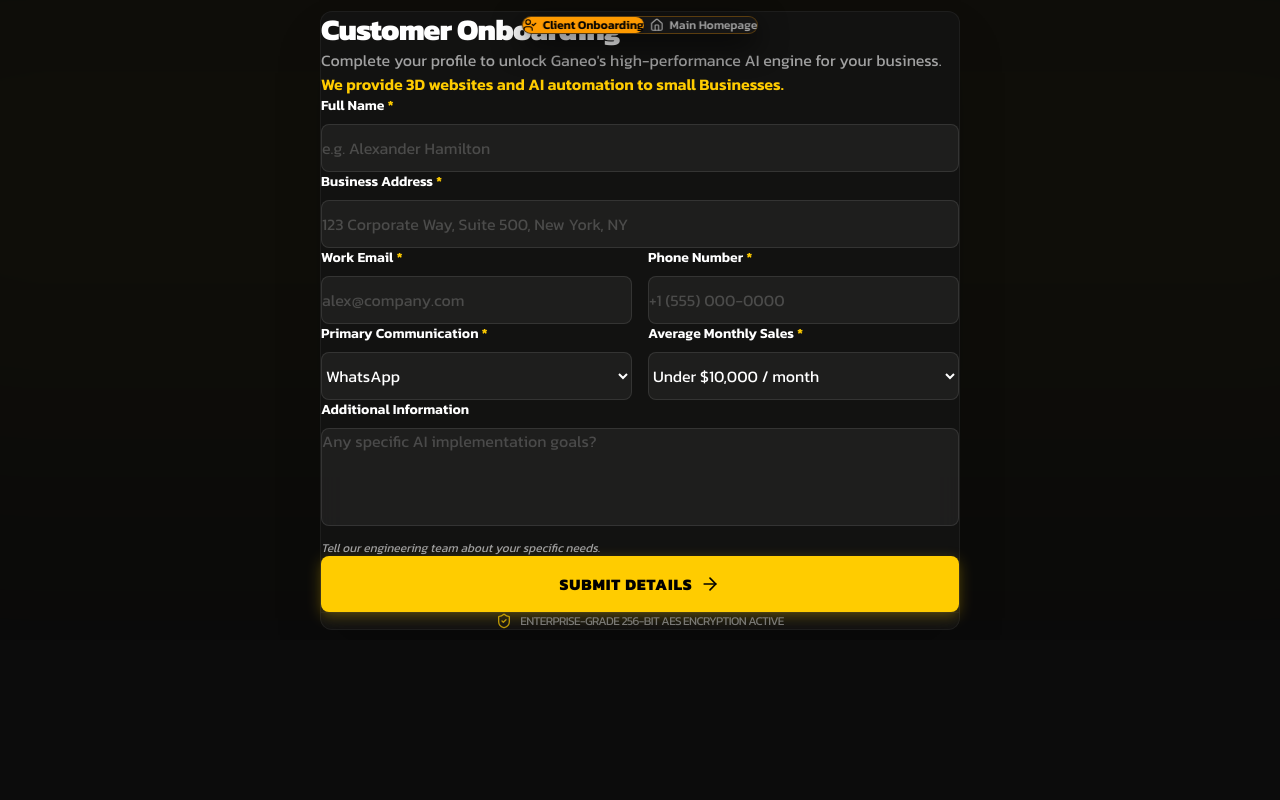
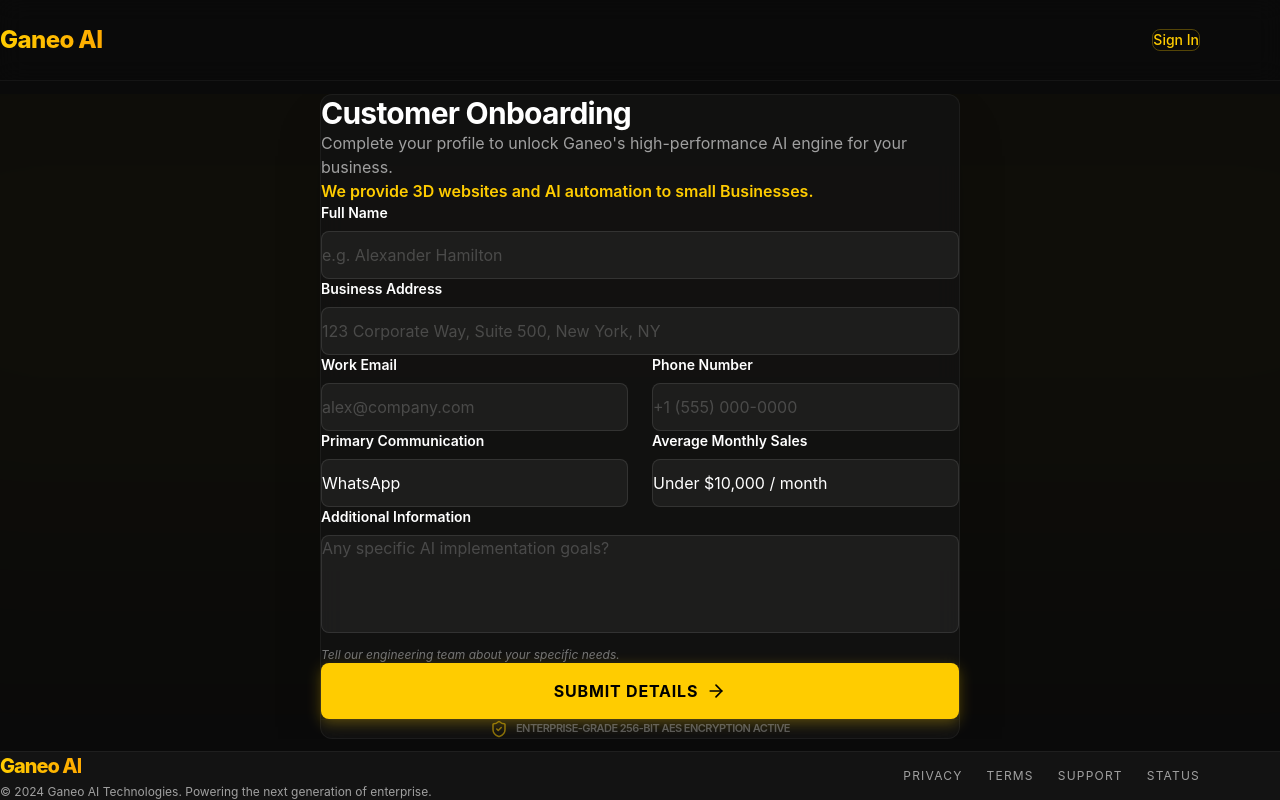
Before and after one commit to darrshandangi/Ganeo-Ai, a React (Vite) app: page / in a window 1280 px wide. Built offline with nearby package versions, Linux system fonts and the light colour scheme; no server answers.

Commit message:
feat: integrate downloaded Stitch client onboarding template code.html

```diff
--- a/src/App.tsx
+++ b/src/App.tsx
@@ -5,7 +5,6 @@
 import { ServicesSection } from './components/sections/ServicesSection';
 import { ProjectsSection } from './components/sections/ProjectsSection';
 import { OnboardingSection } from './components/sections/OnboardingSection';
-import { Home, UserCheck } from 'lucide-react';
 
 function App() {
   const [currentView, setCurrentView] = useState<'onboarding' | 'home'>('onboarding');
@@ -18,34 +17,7 @@
   }, []);
 
   return (
-    <main className="overflow-x-clip bg-[#0C0C0C] min-h-screen pt-24 pb-16">
-      {/* Fixed View Switcher Navigation Pill */}
-      <div className="fixed top-4 left-1/2 -translate-x-1/2 z-[100] px-3 py-1.5 rounded-full bg-neutral-900/95 border border-amber-500/30 backdrop-blur-xl shadow-[0_10px_30px_rgba(0,0,0,0.8)] flex items-center gap-1.5 text-xs font-medium">
-        <button
-          onClick={() => setCurrentView('onboarding')}
-          className={`flex items-center gap-1.5 px-3 py-1.5 rounded-full transition-all cursor-pointer ${
-            currentView === 'onboarding'
-              ? 'bg-amber-500 text-black font-semibold shadow-md'
-              : 'text-neutral-400 hover:text-white'
-          }`}
-        >
-          <UserCheck className="w-3.5 h-3.5" />
-          <span>Client Onboarding</span>
-        </button>
-
-        <button
-          onClick={() => setCurrentView('home')}
-          className={`flex items-center gap-1.5 px-3 py-1.5 rounded-full transition-all cursor-pointer ${
-            currentView === 'home'
-              ? 'bg-amber-500 text-black font-semibold shadow-md'
-              : 'text-neutral-400 hover:text-white'
-          }`}
-        >
-          <Home className="w-3.5 h-3.5" />
-          <span>Main Homepage</span>
-        </button>
-      </div>
-
+    <main className="overflow-x-clip bg-[#0A0A0A] min-h-screen">
       {currentView === 'onboarding' ? (
         <OnboardingSection />
       ) : (
--- a/src/components/sections/OnboardingSection.tsx
+++ b/src/components/sections/OnboardingSection.tsx
@@ -43,11 +43,30 @@
   };
 
   return (
-    <section className="min-h-[calc(100vh-160px)] flex flex-col items-center justify-center py-8 relative overflow-hidden bg-[#0A0A0A] text-white">
-      {/* Ambient Radial Background Glow */}
+    <div className="bg-[#0A0A0A] text-[#FFFFFF] min-h-screen flex flex-col justify-between font-sans selection:bg-[#FFCC00] selection:text-black">
+      {/* TopAppBar */}
+      <header className="bg-[#0A0A0A]/80 backdrop-blur-md w-full top-0 sticky z-50 border-b border-white/5">
+        <div className="flex justify-between items-center h-20 px-6 sm:px-10 max-w-[1200px] mx-auto">
+          <div className="text-2xl font-extrabold bg-gradient-to-r from-[#FFCC00] to-[#FFAA00] bg-clip-text text-transparent cursor-pointer tracking-tight">
+            Ganeo AI
+          </div>
+          <div className="flex items-center">
+            <button
+              type="button"
+              className="px-6 py-2 rounded-lg border border-[#FFCC00]/30 text-[#FFCC00] text-sm font-medium hover:bg-[#FFCC00]/10 transition-all cursor-pointer"
+            >
+              Sign In
+            </button>
+          </div>
+        </div>
+      </header>
+
+      {/* Main Content Area */}
+      <main className="min-h-[calc(100vh-160px)] flex flex-col items-center justify-center py-8 sm:py-12 relative overflow-hidden">
+        {/* Ambient Background Blur */}
         <div className="absolute top-0 left-1/2 -translate-x-1/2 w-[150%] h-[600px] pointer-events-none opacity-10 blur-[140px] bg-gradient-to-b from-[#FFCC00]/40 to-transparent" />
 
-      <div className="w-full max-w-[640px] px-4 relative z-10">
+        <section className="w-full max-w-[640px] px-4 relative z-10">
           <AnimatePresence mode="wait">
             {!isSubmitted ? (
               <motion.div
@@ -56,17 +75,17 @@
                 animate={{ opacity: 1, y: 0 }}
                 exit={{ opacity: 0, y: -15 }}
                 transition={{ duration: 0.4 }}
-              className="bg-[#131313]/90 backdrop-blur-md p-6 sm:p-8 rounded-xl border border-white/5 shadow-2xl space-y-6"
+                className="bg-[#131313]/80 backdrop-blur-md p-6 sm:p-8 rounded-xl border border-white/5 shadow-2xl space-y-6"
               >
-              {/* Card Header */}
-              <div className="text-center md:text-left">
-                <h1 className="text-3xl font-extrabold text-white mb-2 tracking-tight">
+                {/* Form Card Header */}
+                <div className="mb-6 text-center md:text-left">
+                  <h1 className="text-2xl sm:text-3xl text-white mb-2 tracking-tight font-bold">
                     Customer Onboarding
                   </h1>
-                <p className="text-neutral-400 text-base">
+                  <p className="text-[#A0A0A0] text-sm sm:text-base">
                     Complete your profile to unlock Ganeo's high-performance AI engine for your business.
                   </p>
-                <p className="text-[#FFCC00] mt-2 font-semibold text-base">
+                  <p className="text-[#FFCC00] mt-2 font-semibold text-sm sm:text-base">
                     We provide 3D websites and AI automation to small Businesses.
                   </p>
                 </div>
@@ -85,10 +104,10 @@
 
                 {/* Form */}
                 <form onSubmit={handleSubmit} className="space-y-6" id="onboardingForm">
-                {/* Full Name */}
+                  {/* Row: Full Name */}
                   <div className="flex flex-col gap-2">
                     <label className="text-sm font-semibold text-white" htmlFor="fullName">
-                    Full Name <span className="text-[#FFCC00]">*</span>
+                      Full Name
                     </label>
                     <div className="relative">
                       <input
@@ -99,15 +118,15 @@
                         value={formData.full_name}
                         onChange={handleChange}
                         placeholder="e.g. Alexander Hamilton"
-                      className="w-full h-[48px] px-4 rounded-lg bg-white/5 border border-white/10 text-white focus:border-[#FFCC00] focus:ring-0 transition-all placeholder:text-white/20 text-base"
+                        className="w-full h-[48px] px-4 rounded-lg bg-white/5 border border-white/10 text-white focus:border-[#FFCC00] focus:ring-0 transition-all placeholder:text-white/20 text-sm sm:text-base"
                       />
                     </div>
                   </div>
 
-                {/* Business Address */}
+                  {/* Row: Business Address */}
                   <div className="flex flex-col gap-2">
                     <label className="text-sm font-semibold text-white" htmlFor="address">
-                    Business Address <span className="text-[#FFCC00]">*</span>
+                      Business Address
                     </label>
                     <div className="relative">
                       <input
@@ -118,16 +137,16 @@
                         value={formData.business_address}
                         onChange={handleChange}
                         placeholder="123 Corporate Way, Suite 500, New York, NY"
-                      className="w-full h-[48px] px-4 rounded-lg bg-white/5 border border-white/10 text-white focus:border-[#FFCC00] focus:ring-0 transition-all placeholder:text-white/20 text-base"
+                        className="w-full h-[48px] px-4 rounded-lg bg-white/5 border border-white/10 text-white focus:border-[#FFCC00] focus:ring-0 transition-all placeholder:text-white/20 text-sm sm:text-base"
                       />
                     </div>
                   </div>
 
-                {/* Email & Phone Grid */}
-                <div className="grid grid-cols-1 md:grid-cols-2 gap-4">
+                  {/* Row: Work Email & Phone Number Grid */}
+                  <div className="grid grid-cols-1 md:grid-cols-2 gap-6">
                     <div className="flex flex-col gap-2">
                       <label className="text-sm font-semibold text-white" htmlFor="email">
-                      Work Email <span className="text-[#FFCC00]">*</span>
+                        Work Email
                       </label>
                       <div className="relative">
                         <input
@@ -138,14 +157,14 @@
                           value={formData.email}
                           onChange={handleChange}
                           placeholder="alex@company.com"
-                        className="w-full h-[48px] px-4 rounded-lg bg-white/5 border border-white/10 text-white focus:border-[#FFCC00] focus:ring-0 transition-all placeholder:text-white/20 text-base"
+                          className="w-full h-[48px] px-4 rounded-lg bg-white/5 border border-white/10 text-white focus:border-[#FFCC00] focus:ring-0 transition-all placeholder:text-white/20 text-sm sm:text-base"
                         />
                       </div>
                     </div>
 
                     <div className="flex flex-col gap-2">
                       <label className="text-sm font-semibold text-white" htmlFor="phone">
-                      Phone Number <span className="text-[#FFCC00]">*</span>
+                        Phone Number
                       </label>
                       <div className="relative">
                         <input
@@ -156,17 +175,17 @@
                           value={formData.phone}
                           onChange={handleChange}
                           placeholder="+1 (555) 000-0000"
-                        className="w-full h-[48px] px-4 rounded-lg bg-white/5 border border-white/10 text-white focus:border-[#FFCC00] focus:ring-0 transition-all placeholder:text-white/20 text-base"
+                          className="w-full h-[48px] px-4 rounded-lg bg-white/5 border border-white/10 text-white focus:border-[#FFCC00] focus:ring-0 transition-all placeholder:text-white/20 text-sm sm:text-base"
                         />
                       </div>
                     </div>
                   </div>
 
-                {/* Primary Communication & Sales */}
-                <div className="grid grid-cols-1 md:grid-cols-2 gap-4">
+                  {/* Row: Comms Method & Sales */}
+                  <div className="grid grid-cols-1 md:grid-cols-2 gap-6">
                     <div className="flex flex-col gap-2">
                       <label className="text-sm font-semibold text-white" htmlFor="comms">
-                      Primary Communication <span className="text-[#FFCC00]">*</span>
+                        Primary Communication
                       </label>
                       <div className="relative">
                         <select
@@ -175,7 +194,7 @@
                           required
                           value={formData.preferred_communication}
                           onChange={handleChange}
-                        className="w-full h-[48px] px-4 rounded-lg bg-white/5 border border-white/10 text-white focus:border-[#FFCC00] focus:ring-0 transition-all text-base cursor-pointer"
+                          className="w-full h-[48px] px-4 rounded-lg bg-white/5 border border-white/10 text-white focus:border-[#FFCC00] focus:ring-0 transition-all text-sm sm:text-base cursor-pointer appearance-none"
                         >
                           <option value="WhatsApp" className="bg-[#131313] text-white">WhatsApp</option>
                           <option value="Slack" className="bg-[#131313] text-white">Slack</option>
@@ -186,7 +205,7 @@
 
                     <div className="flex flex-col gap-2">
                       <label className="text-sm font-semibold text-white" htmlFor="sales">
-                      Average Monthly Sales <span className="text-[#FFCC00]">*</span>
+                        Average Monthly Sales
                       </label>
                       <div className="relative">
                         <select
@@ -195,7 +214,7 @@
                           required
                           value={formData.avg_monthly_sales}
                           onChange={handleChange}
-                        className="w-full h-[48px] px-4 rounded-lg bg-white/5 border border-white/10 text-white focus:border-[#FFCC00] focus:ring-0 transition-all text-base cursor-pointer"
+                          className="w-full h-[48px] px-4 rounded-lg bg-white/5 border border-white/10 text-white focus:border-[#FFCC00] focus:ring-0 transition-all text-sm sm:text-base cursor-pointer appearance-none"
                         >
                           <option value="Under $10,000 / month" className="bg-[#131313] text-white">Under $10,000 / month</option>
                           <option value="$10,000 - $50,000 / month" className="bg-[#131313] text-white">$10,000 - $50,000 / month</option>
@@ -207,7 +226,7 @@
                     </div>
                   </div>
 
-                {/* Additional Information */}
+                  {/* Row: Additional Information */}
                   <div className="flex flex-col gap-2">
                     <label className="text-sm font-semibold text-white" htmlFor="additional">
                       Additional Information
@@ -220,14 +239,14 @@
                         value={formData.additional_notes}
                         onChange={handleChange}
                         placeholder="Any specific AI implementation goals?"
-                      className="w-full p-4 rounded-lg bg-white/5 border border-white/10 text-white focus:border-[#FFCC00] focus:ring-0 transition-all placeholder:text-white/20 resize-none text-base"
+                        className="w-full p-4 rounded-lg bg-white/5 border border-white/10 text-white focus:border-[#FFCC00] focus:ring-0 transition-all placeholder:text-white/20 resize-none text-sm sm:text-base"
                       />
                     </div>
-                  <span className="text-xs text-neutral-400 italic">Tell our engineering team about your specific needs.</span>
+                    <span className="text-xs text-[#A0A0A0]/70 italic">Tell our engineering team about your specific needs.</span>
                   </div>
 
                   {/* Submission Action */}
-                <div className="pt-2">
+                  <div className="pt-4">
                     <button
                       type="submit"
                       disabled={isSubmitting}
@@ -240,7 +259,7 @@
                         </>
                       ) : (
                         <>
-                        <span className="uppercase tracking-wider font-extrabold">Submit Details</span>
+                          <span className="uppercase tracking-wider">Submit Details</span>
                           <ArrowRight className="w-5 h-5 transition-transform group-hover:translate-x-1" />
                         </>
                       )}
@@ -248,10 +267,12 @@
                   </div>
                 </form>
 
-              {/* Encryption Footer */}
-              <div className="pt-4 border-t border-white/5 flex items-center justify-center gap-2 text-xs text-neutral-400 uppercase tracking-tighter opacity-70">
-                <ShieldCheck className="w-4 h-4 text-[#FFCC00]" />
-                <span>Enterprise-grade 256-bit AES encryption active</span>
+                {/* Encryption Footer Note */}
+                <div className="mt-8 pt-4 border-t border-white/5 flex items-center justify-center gap-2 opacity-50">
+                  <ShieldCheck className="w-[18px] h-[18px] text-[#FFCC00]" />
+                  <p className="text-[11px] font-semibold text-[#A0A0A0] uppercase tracking-tighter">
+                    Enterprise-grade 256-bit AES encryption active
+                  </p>
                 </div>
               </motion.div>
             ) : (
@@ -273,7 +294,28 @@
               />
             )}
           </AnimatePresence>
+        </section>
+      </main>
+
+      {/* Footer */}
+      <footer className="bg-[#131313] w-full py-8 border-t border-white/5">
+        <div className="flex flex-col md:flex-row justify-between items-center px-6 sm:px-10 max-w-[1200px] mx-auto gap-4">
+          <div className="flex flex-col gap-1 items-center md:items-start">
+            <div className="text-xl font-extrabold bg-gradient-to-r from-[#FFCC00] to-[#FFAA00] bg-clip-text text-transparent tracking-tighter">
+              Ganeo AI
             </div>
-    </section>
+            <p className="text-[#A0A0A0] text-xs">
+              © 2024 Ganeo AI Technologies. Powering the next generation of enterprise.
+            </p>
+          </div>
+          <div className="flex flex-wrap justify-center gap-6">
+            <a className="text-[#A0A0A0] hover:text-[#FFCC00] transition-colors text-xs uppercase tracking-widest" href="#">Privacy</a>
+            <a className="text-[#A0A0A0] hover:text-[#FFCC00] transition-colors text-xs uppercase tracking-widest" href="#">Terms</a>
+            <a className="text-[#A0A0A0] hover:text-[#FFCC00] transition-colors text-xs uppercase tracking-widest" href="#">Support</a>
+            <a className="text-[#A0A0A0] hover:text-[#FFCC00] transition-colors text-xs uppercase tracking-widest" href="#">Status</a>
+          </div>
+        </div>
+      </footer>
+    </div>
   );
 };
```
Lines whose indentation alone changed are shown as unchanged.
